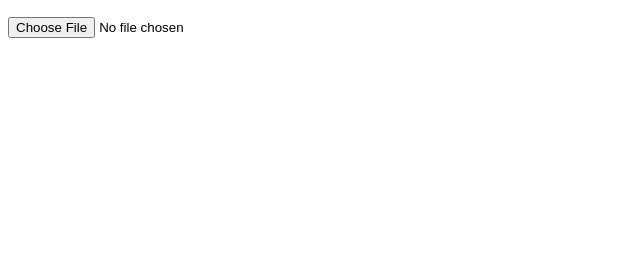
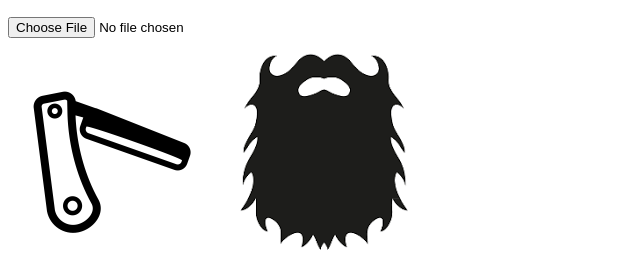
Before and after one commit to dandy2018LAJM/dandy, a website: page newVersion/index.html in a window 1280 px wide. Shown: the part 731-1006 px from the top of the page, without its empty margins (0-640 px from the left). Before the commit the page ends 800 px from the top, so only its background shows below. Drawn offline with nearby package versions, Linux system fonts and the light colour scheme.

Commit message:
Added the likes and dislikes

```diff
--- a/newVersion/index.html
+++ b/newVersion/index.html
@@ -20,7 +20,14 @@
     <form>
             <input type="file" id = "inputForm" accept="image/*" onchange="loadFile(event)">
             <img id="output"/>
-        </form>
+    </form>
+
+    <div id="likesButton">
+        <form>
+
+            <input type ="image" src="assets/shave.png" id ="shave"/>
+            <input type="image" id="grow" src ="assets/longBeard.png"  />
+    </div>
 
 </body>
 </html>
```
Also changed, not shown: newVersion/assets/109-1092463_facebook-like-png-photo-facebook-like-button-png.jpg (added), newVersion/assets/growit.png (added), newVersion/assets/longBeard.png (added), newVersion/assets/shave.png (added).
